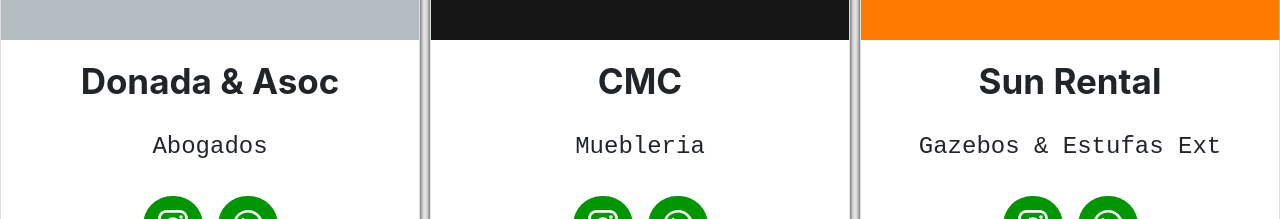
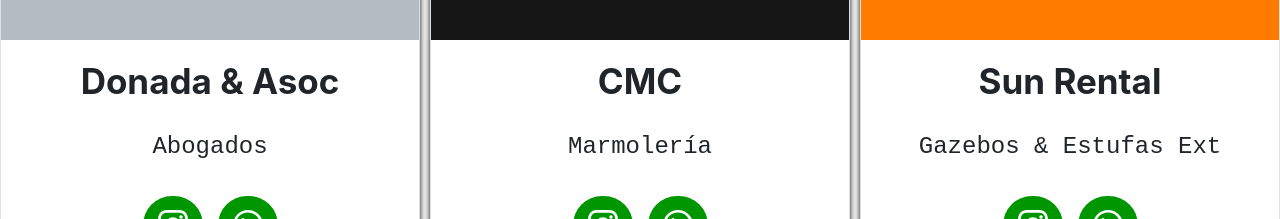
Before and after one commit to ezeagusibarra001/ecobolsa, a React (Create React App) app: page /Comercios in a window 1280 px wide. Shown: the part 1800-2019 px from the top of the page. Built offline with nearby package versions, Linux system fonts and the light colour scheme.

Commit message:
Update Comercios.js

```diff
--- a/src/Comercios/Comercios.js
+++ b/src/Comercios/Comercios.js
@@ -25,7 +25,7 @@
             {
                 id: 1,
                 name: "CMC",
-                description: "Muebleria",
+                description: "Marmolería",
                 instagramstate: true,
                 instagram:"https://www.instagram.com/centrodelmarmol/?hl=es-la",
                 wp:"https://api.whatsapp.com/send?phone=54948635420&text=Hola! Me contacto desde la página de Eco Publicity y me interesa tener mas informacion acerca de su ustedes!",
```
